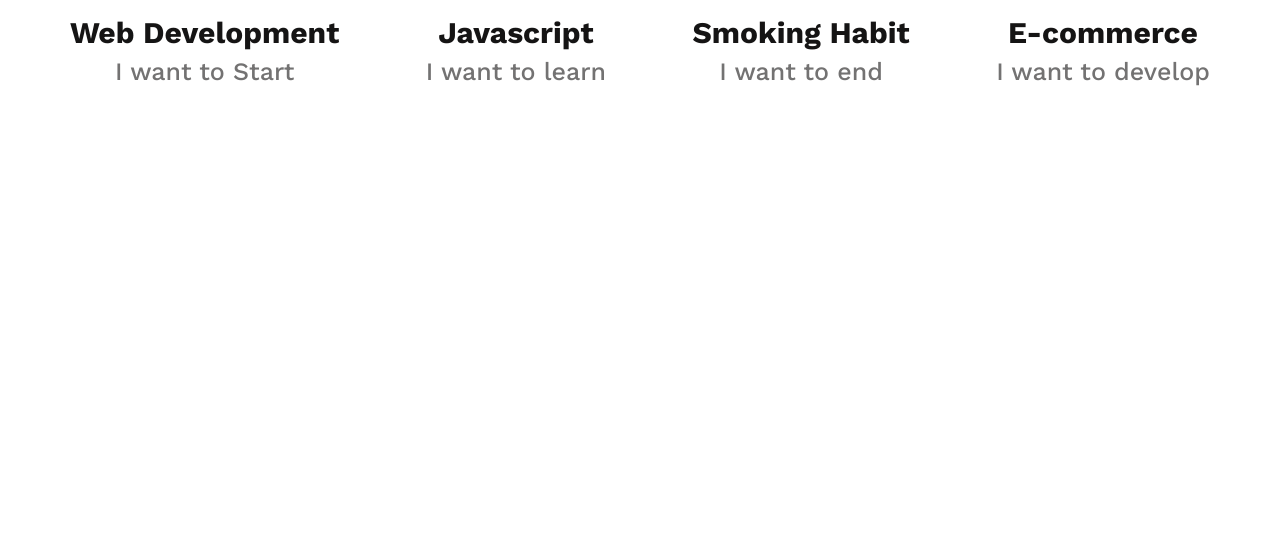
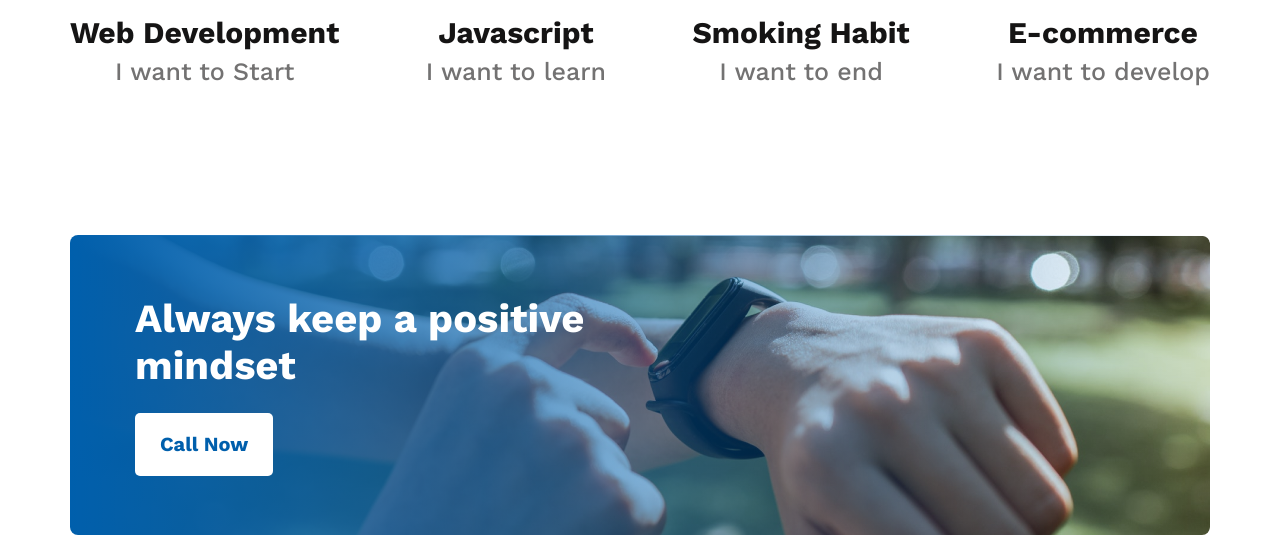
Before and after one commit to naimalinaim1/new-year-new-assignmen, a plain HTML site: page index.html in a window 1280 px wide. Shown: the part 1776-2311 px from the top of the page. Before the commit the page ends 1881 px from the top, so only its background shows below. Drawn offline with nearby package versions, Linux system fonts and the light colour scheme.

Commit message:
Added Contact Area

```diff
--- a/index.html
+++ b/index.html
@@ -72,7 +72,13 @@
             </div>
         </section>
 
-
+        <!-- Contact US Area -->
+        <section class="contact-area">
+            <div class="inner-contact container">
+                <h2>Always keep a positive mindset</h2>
+                <a href="" class="btn-primary">Call Now</a>
+            </div>
+        </section>
 
     </main>
     <footer></footer>
--- a/styles/style.css
+++ b/styles/style.css
@@ -108,3 +108,26 @@
     line-height: 29px;
     text-align: center;
 }
+
+/* CONTACT AREA STYLE */
+.contact-area {
+    width: 100%;
+}
+.inner-contact {
+    height: 300px;
+    background: linear-gradient(90deg, #005FAC 0%, rgba(0, 95, 172, 0) 100%), url('../images/watch.png');
+    border-radius: 8px;
+    background-size: cover;
+}
+.inner-contact h2 {
+    width: 460px;
+    color: #FFFFFF;
+    font-size: 40px;
+    line-height: 47px;
+    margin-bottom: 24px;
+    padding-top: 60px;
+    padding-left: 65px;
+}
+.inner-contact a {
+    margin-left: 65px;
+}
```
